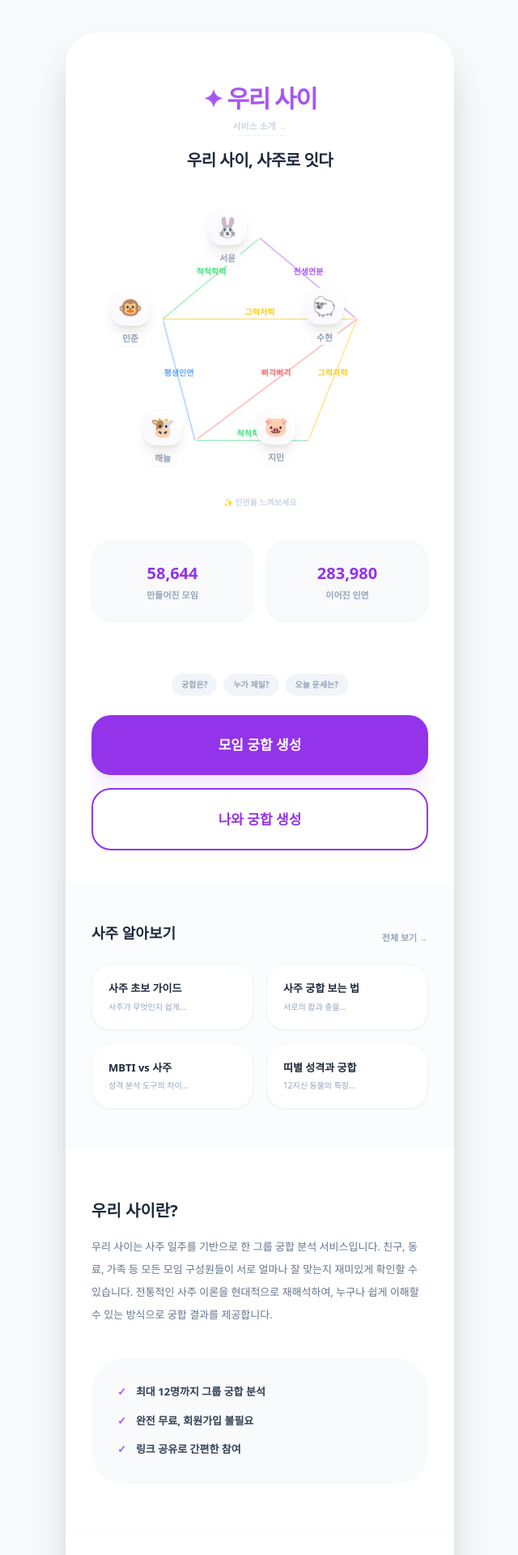
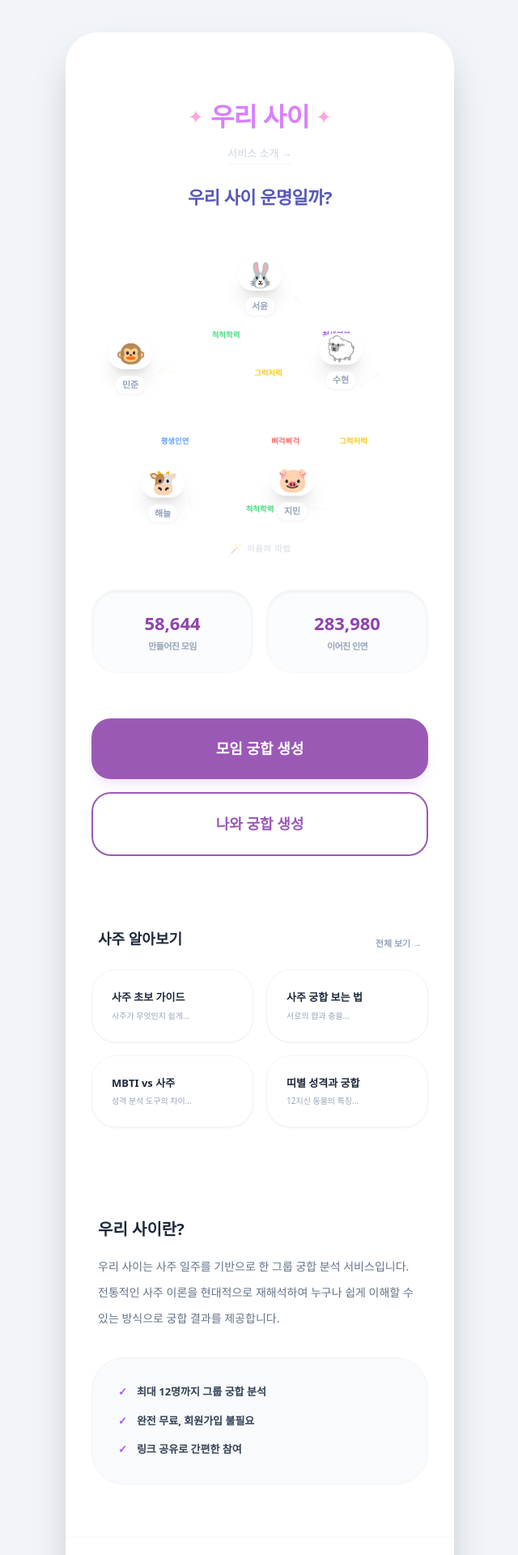
Before and after one commit to PLANB-John/oursai-web, a Next.js app: page / in a window 1280 px wide. Shown: the top 1920 px of the page at 81% size, without its empty margins (319-959 px from the left). Built offline with nearby package versions, Linux system fonts and the light colour scheme.

Commit message:
Update index.js

```diff
--- a/pages/index.js
+++ b/pages/index.js
@@ -1,18 +1,16 @@
 import React, { useEffect, useState } from 'react';
 import Head from 'next/head';
-import { motion, AnimatePresence } from 'framer-motion';
+import { motion } from 'framer-motion';
 
 export default function Home() {
-  // 1. 네트워크 캐릭터 데이터 (영상 기반)
   const users = [
-    { id: 1, name: '서윤', icon: '🐰', x: 200, y: 50 },
-    { id: 2, name: '수현', icon: '🐑', x: 320, y: 150 },
-    { id: 3, name: '지민', icon: '🐷', x: 260, y: 300 },
-    { id: 4, name: '해늘', icon: '🐮', x: 120, y: 300 },
-    { id: 5, name: '민준', icon: '🐵', x: 80, y: 150 },
+    { id: 1, name: '서윤', icon: '🐰', x: 240, y: 70 },
+    { id: 2, name: '수현', icon: '🐑', x: 340, y: 160 },
+    { id: 3, name: '지민', icon: '🐷', x: 280, y: 320 },
+    { id: 4, name: '해늘', icon: '🐮', x: 120, y: 320 },
+    { id: 5, name: '민준', icon: '🐵', x: 80, y: 160 },
   ];
 
-  // 2. 연결선 데이터 및 라벨 (영상 기반)
   const connections = [
     { from: 1, to: 2, label: '천생연분', color: '#A855F7' },
     { from: 2, to: 3, label: '그럭저럭', color: '#FACC15' },
@@ -24,29 +22,35 @@ export default function Home() {
   ];
 
   return (
-    <div className="min-h-screen bg-slate-50 flex justify-center items-start sm:py-10 font-sans text-slate-800">
+    <div className="min-h-screen bg-slate-100 flex justify-center items-start sm:py-10 font-sans text-slate-800">
       <Head>
-        <title>우리 사이 (oursai.kr) | 우리 사이, 사주로 잇다</title>
+        <title>우리 사이 (oursai.kr) | 우리 사이 운명일까?</title>
       </Head>
 
       <div className="w-full max-w-[480px] min-h-screen bg-white shadow-2xl flex flex-col relative overflow-hidden sm:rounded-[40px] pb-20">
 
-        {/* --- 1. 상단 도입부 --- */}
-        <header className="pt-16 pb-8 text-center space-y-4">
+        {/* --- 1. 상단 도입부 (20260215204821.png 디자인 반영) --- */}
+        <header className="pt-20 pb-8 text-center space-y-4">
           <motion.div
             initial={{ opacity: 0, y: -20 }} animate={{ opacity: 1, y: 0 }}
-            className="flex flex-col items-center gap-2"
+            className="flex flex-col items-center gap-3"
           >
-            <span className="text-purple-500 text-3xl font-black tracking-tighter">✦ 우리 사이</span>
-            <a href="/intro" className="text-[11px] text-slate-300 font-bold border-b border-slate-100 pb-0.5">
+            <div className="flex items-center gap-2">
+              <span className="text-[#FDA7DF] text-2xl">✦</span>
+              <span className="text-[#D980FA] text-[32px] font-black tracking-tight">우리 사이</span>
+              <span className="text-[#FDA7DF] text-2xl">✦</span>
+            </div>
+            <a href="/intro" className="text-[13px] text-slate-300 font-medium border-b border-slate-100 pb-0.5">
               서비스 소개 →
             </a>
           </motion.div>
-          <h1 className="text-xl font-black text-slate-800 tracking-tight">우리 사이, 사주로 잇다</h1>
+          <h1 className="text-[22px] font-black text-[#5758BB] tracking-tight pt-2">
+            우리 사이 운명일까?
+          </h1>
         </header>
 
-        {/* --- 2. 핵심 애니메이션: 인연 네트워크 --- */}
-        <div className="relative w-full h-[400px] flex justify-center items-center overflow-hidden">
+        {/* --- 2. 인연 네트워크 애니메이션 (첫페이지.mp4 기반) --- */}
+        <div className="relative w-full h-[420px] flex justify-center items-center">
           <svg className="absolute w-full h-full" viewBox="0 0 400 400">
             {connections.map((conn, i) => {
               const fromUser = users.find(u => u.id === conn.from);
@@ -55,19 +59,21 @@ export default function Home() {
                 <g key={i}>
                   <motion.line
                     x1={fromUser.x} y1={fromUser.y} x2={toUser.x} y2={toUser.y}
-                    stroke={conn.color} strokeWidth="2" strokeDasharray="4 4"
+                    stroke={conn.color} strokeWidth="2.5" strokeDasharray="5 5"
                     initial={{ pathLength: 0, opacity: 0 }}
-                    animate={{ pathLength: 1, opacity: 0.4 }}
-                    transition={{ duration: 2, repeat: Infinity, repeatType: "reverse" }}
+                    animate={{ pathLength: 1, opacity: 0.3 }}
+                    transition={{ duration: 3, repeat: Infinity, repeatType: "reverse" }}
                   />
-                  <motion.text
-                    x={(fromUser.x + toUser.x) / 2} y={(fromUser.y + toUser.y) / 2}
-                    fill={conn.color} fontSize="10" fontWeight="bold" textAnchor="middle" dy="-5"
-                    initial={{ scale: 0 }} animate={{ scale: 1 }}
-                    className="bg-white"
+                  <motion.rect
+                    x={(fromUser.x + toUser.x) / 2 - 25} y={(fromUser.y + toUser.y) / 2 - 8}
+                    width="50" height="16" rx="8" fill="white" className="shadow-sm"
+                  />
+                  <text
+                    x={(fromUser.x + toUser.x) / 2} y={(fromUser.y + toUser.y) / 2 + 4}
+                    fill={conn.color} fontSize="9" fontWeight="bold" textAnchor="middle"
                   >
                     {conn.label}
-                  </motion.text>
+                  </text>
                 </g>
               );
             })}
@@ -78,56 +84,48 @@ export default function Home() {
               key={user.id}
               style={{ left: user.x - 35, top: user.y - 35 }}
               className="absolute w-[70px] h-[70px] flex flex-col items-center justify-center"
-              animate={{ y: [0, -5, 0] }}
-              transition={{ duration: 3, repeat: Infinity, delay: user.id * 0.5 }}
+              animate={{ y: [0, -8, 0] }}
+              transition={{ duration: 4, repeat: Infinity, delay: user.id * 0.4 }}
             >
-              <div className="w-12 h-12 bg-white rounded-2xl shadow-lg border border-slate-50 flex items-center justify-center text-2xl relative overflow-hidden">
+              <div className="w-14 h-14 bg-white rounded-[20px] shadow-xl border border-slate-50 flex items-center justify-center text-3xl">
                 {user.icon}
-                <div className="absolute inset-0 bg-gradient-to-tr from-purple-500/5 to-transparent"></div>
               </div>
-              <span className="text-[11px] font-bold text-slate-400 mt-2 bg-white px-2 rounded-full shadow-sm">
+              <span className="text-[11px] font-bold text-slate-400 mt-2 bg-white px-2 py-0.5 rounded-full shadow-sm border border-slate-50">
                 {user.name}
               </span>
             </motion.div>
           ))}
-          <p className="absolute bottom-4 text-[10px] text-slate-300 font-bold">✨ 인연을 느껴보세요</p>
+          <div className="absolute bottom-6 flex items-center gap-1.5 opacity-30">
+            <span className="text-sm">🪄</span>
+            <p className="text-[10px] text-slate-400 font-bold tracking-widest uppercase">이음의 마법</p>
+          </div>
         </div>
 
         {/* --- 3. 실시간 통계 --- */}
-        <section className="px-8 py-6 grid grid-cols-2 gap-4">
-          <div className="bg-slate-50 p-6 rounded-3xl border border-slate-100 text-center space-y-1">
-            <p className="text-[20px] font-black text-purple-600">58,644</p>
-            <p className="text-[11px] text-slate-400 font-bold">만들어진 모임</p>
+        <section className="px-8 py-4 grid grid-cols-2 gap-4">
+          <div className="bg-slate-50/50 p-6 rounded-[32px] border border-slate-100/50 text-center space-y-1 shadow-inner">
+            <p className="text-[22px] font-black text-[#8e44ad]">58,644</p>
+            <p className="text-[11px] text-slate-400 font-bold uppercase tracking-tighter">만들어진 모임</p>
           </div>
-          <div className="bg-slate-50 p-6 rounded-3xl border border-slate-100 text-center space-y-1">
-            <p className="text-[20px] font-black text-purple-600">283,980</p>
-            <p className="text-[11px] text-slate-400 font-bold">이어진 인연</p>
+          <div className="bg-slate-50/50 p-6 rounded-[32px] border border-slate-100/50 text-center space-y-1 shadow-inner">
+            <p className="text-[22px] font-black text-[#8e44ad]">283,980</p>
+            <p className="text-[11px] text-slate-400 font-bold uppercase tracking-tighter">이어진 인연</p>
           </div>
         </section>
 
-        {/* --- 4. 메인 액션 버튼 --- */}
-        <main className="px-8 py-10 space-y-6">
-          <div className="flex justify-center gap-2 mb-4">
-            {['궁합은?', '누가 제일?', '오늘 운세는?'].map((tab, i) => (
-              <span key={i} className="px-3 py-1.5 bg-slate-100 rounded-full text-[10px] font-bold text-slate-400">
-                {tab}
-              </span>
-            ))}
-          </div>
-
-          <div className="space-y-4">
-            <button className="w-full py-6 bg-purple-600 text-white rounded-[24px] font-black text-[17px] shadow-xl shadow-purple-100 hover:bg-purple-700 transition-all active:scale-95">
-              모임 궁합 생성
-            </button>
-            <button className="w-full py-6 bg-white text-purple-600 rounded-[24px] font-black text-[17px] border-2 border-purple-600 hover:bg-purple-50 transition-all active:scale-95">
-              나와 궁합 생성
-            </button>
-          </div>
+        {/* --- 4. 궁합 생성 버튼 --- */}
+        <main className="px-8 py-10 space-y-4">
+          <button className="w-full py-6 bg-[#9b59b6] text-white rounded-[24px] font-black text-[18px] shadow-lg shadow-purple-100 hover:brightness-110 active:scale-95 transition-all">
+            모임 궁합 생성
+          </button>
+          <button className="w-full py-6 bg-white text-[#9b59b6] rounded-[24px] font-black text-[18px] border-2 border-[#9b59b6] hover:bg-purple-50 active:scale-95 transition-all">
+            나와 궁합 생성
+          </button>
         </main>
 
-        {/* --- 5. 사주 알아보기 (가이드 섹션) --- */}
-        <section className="px-8 py-12 space-y-6 bg-slate-50/50">
-          <div className="flex justify-between items-end">
+        {/* --- 5. 사주 알아보기 카드 --- */}
+        <section className="px-8 py-12 space-y-6">
+          <div className="flex justify-between items-end px-2">
             <h2 className="text-lg font-black text-slate-800">사주 알아보기</h2>
             <a href="/guide" className="text-[11px] text-slate-400 font-bold">전체 보기 →</a>
           </div>
@@ -138,36 +136,36 @@ export default function Home() {
               { t: 'MBTI vs 사주', d: '성격 분석 도구의 차이...', link: '/guide/mbti' },
               { t: '띠별 성격과 궁합', d: '12지신 동물의 특징...', link: '/guide/zodiac' }
             ].map((card, i) => (
-              <a key={i} href={card.link} className="bg-white p-5 rounded-3xl border border-slate-100 shadow-sm hover:shadow-md transition-all">
-                <p className="text-[13px] font-bold text-slate-800 mb-1">{card.t}</p>
+              <a key={i} href={card.link} className="bg-white p-6 rounded-[30px] border border-slate-100 shadow-sm hover:shadow-md transition-all group">
+                <p className="text-[13px] font-bold text-slate-800 mb-1 group-hover:text-purple-500">{card.t}</p>
                 <p className="text-[10px] text-slate-400 leading-4">{card.d}</p>
               </a>
             ))}
           </div>
         </section>
 
-        {/* --- 6. 서비스 소개 텍스트 --- */}
-        <section className="px-8 py-16 space-y-10">
-          <div className="space-y-4">
+        {/* --- 6. 서비스 소개 --- */}
+        <section className="px-8 py-16 space-y-8">
+          <div className="space-y-4 px-2">
             <h2 className="text-xl font-black text-slate-800">우리 사이란?</h2>
-            <p className="text-[13px] text-slate-500 leading-7">
-              우리 사이는 사주 일주를 기반으로 한 그룹 궁합 분석 서비스입니다. 친구, 동료, 가족 등 모든 모임 구성원들이 서로 얼마나 잘 맞는지 재미있게 확인할 수 있습니다. 전통적인 사주 이론을 현대적으로 재해석하여, 누구나 쉽게 이해할 수 있는 방식으로 궁합 결과를 제공합니다.
+            <p className="text-[14px] text-slate-500 leading-8">
+              우리 사이는 사주 일주를 기반으로 한 그룹 궁합 분석 서비스입니다. 전통적인 사주 이론을 현대적으로 재해석하여 누구나 쉽게 이해할 수 있는 방식으로 궁합 결과를 제공합니다.
             </p>
           </div>
-          <div className="bg-slate-50 p-8 rounded-[40px] space-y-4">
-            {[
-              '최대 12명까지 그룹 궁합 분석',
-              '완전 무료, 회원가입 불필요',
-              '링크 공유로 간편한 참여'
-            ].map((txt, i) => (
-              <p key={i} className="text-[13px] font-bold text-slate-700 flex items-center gap-3">
-                <span className="text-purple-500">✓</span> {txt}
-              </p>
-            ))}
+          <div className="bg-slate-50 p-8 rounded-[40px] space-y-4 border border-slate-100">
+            <p className="text-[13px] font-bold text-slate-700 flex items-center gap-3">
+              <span className="text-purple-500">✓</span> 최대 12명까지 그룹 궁합 분석
+            </p>
+            <p className="text-[13px] font-bold text-slate-700 flex items-center gap-3">
+              <span className="text-purple-500">✓</span> 완전 무료, 회원가입 불필요
+            </p>
+            <p className="text-[13px] font-bold text-slate-700 flex items-center gap-3">
+              <span className="text-purple-500">✓</span> 링크 공유로 간편한 참여
+            </p>
           </div>
         </section>
 
-        {/* --- 7. 우리 사이 고유 푸터 (일관성 유지) --- */}
+        {/* --- 7. 일관성 있는 푸터 (우리 사이 스타일) --- */}
         <footer className="px-8 py-16 bg-white text-center space-y-10 border-t border-slate-50">
           <div className="flex justify-center gap-6 text-[12px] text-slate-300 font-bold">
             <a href="/intro" className="hover:text-purple-400">서비스 소개</a>
```
